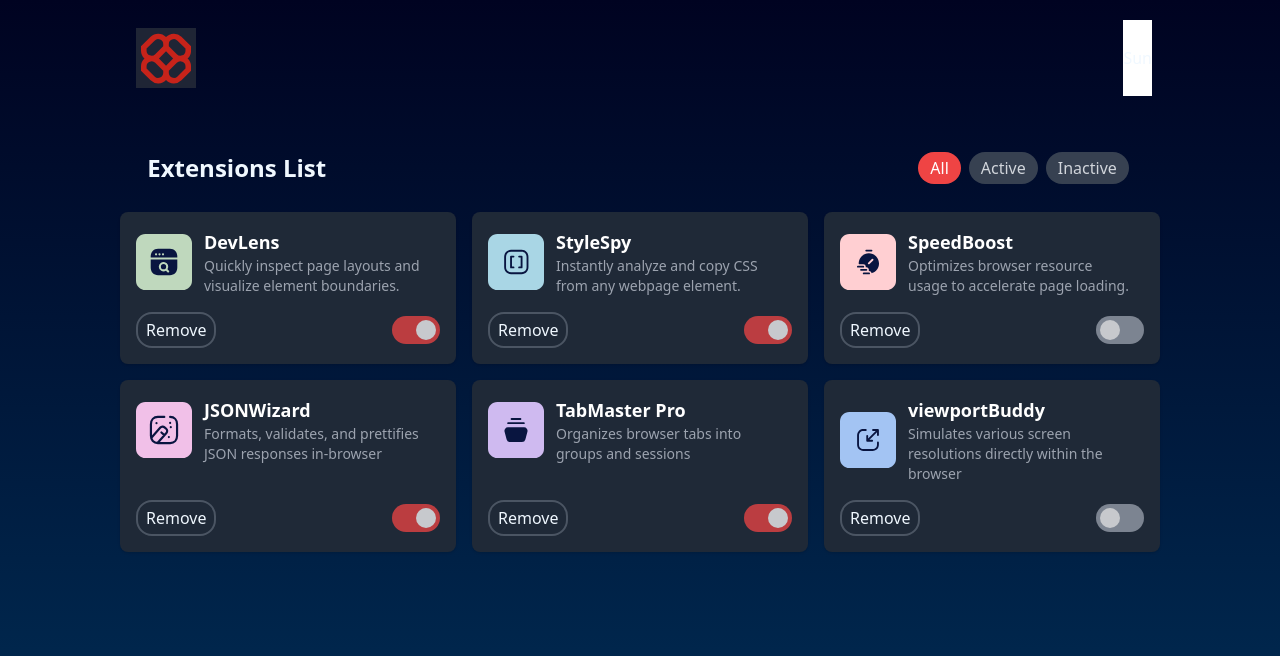
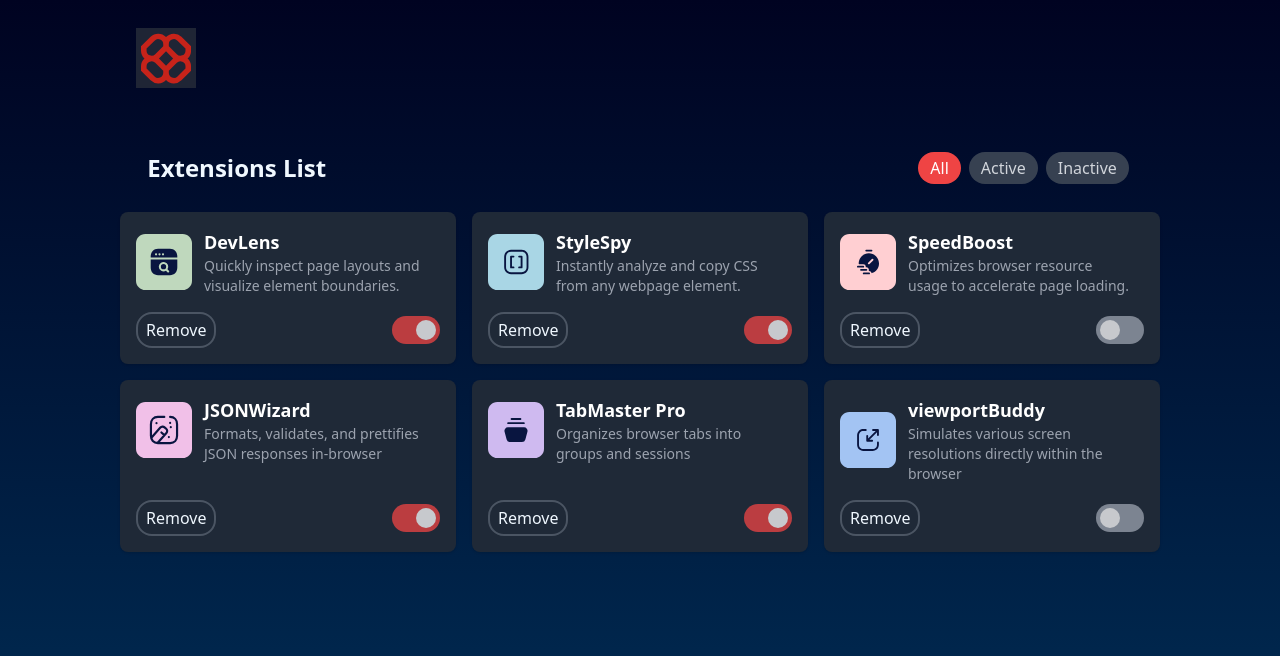
Before and after one commit to mohadeseSadri/Extension-list, a React (Vite) app: page / in a window 1280 px wide. Shown: the top 656 px of the page. Built offline with nearby package versions, Linux system fonts and the light colour scheme.

Commit message:
Update header

```diff
--- a/src/Components/Header.tsx
+++ b/src/Components/Header.tsx
@@ -1,5 +1,5 @@
 import logoImg from "../assets/images/logo-extension.png";
-import { ToggleTheme } from "./ToggleTheme";
+
 
 function Header() {
   return (
@@ -10,7 +10,7 @@ function Header() {
             <img src={logoImg} alt="App name logo" className="p-2" />
           </a>
 
-          <ToggleTheme />
+
         </div>
       </header>
     </>
```
Also changed, not shown: 1 other file (tests, documents, lock files or other folders).
